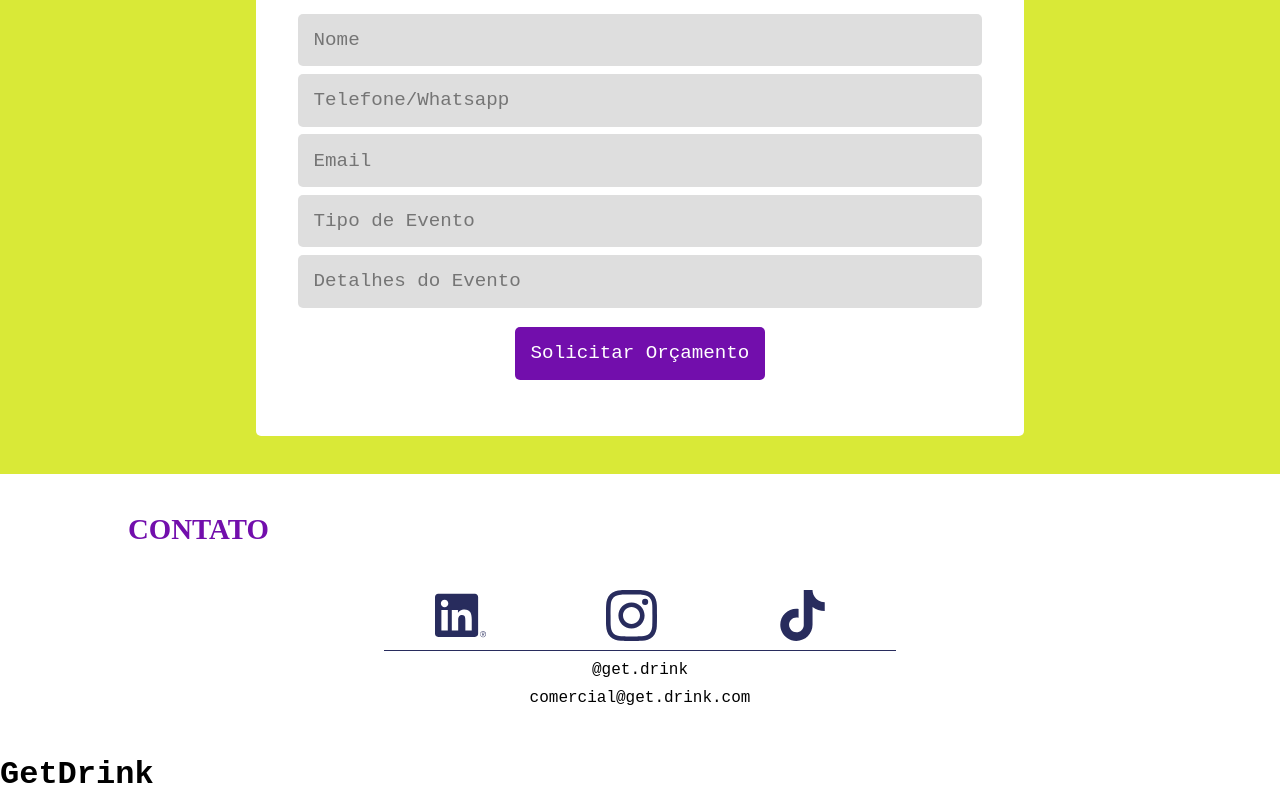
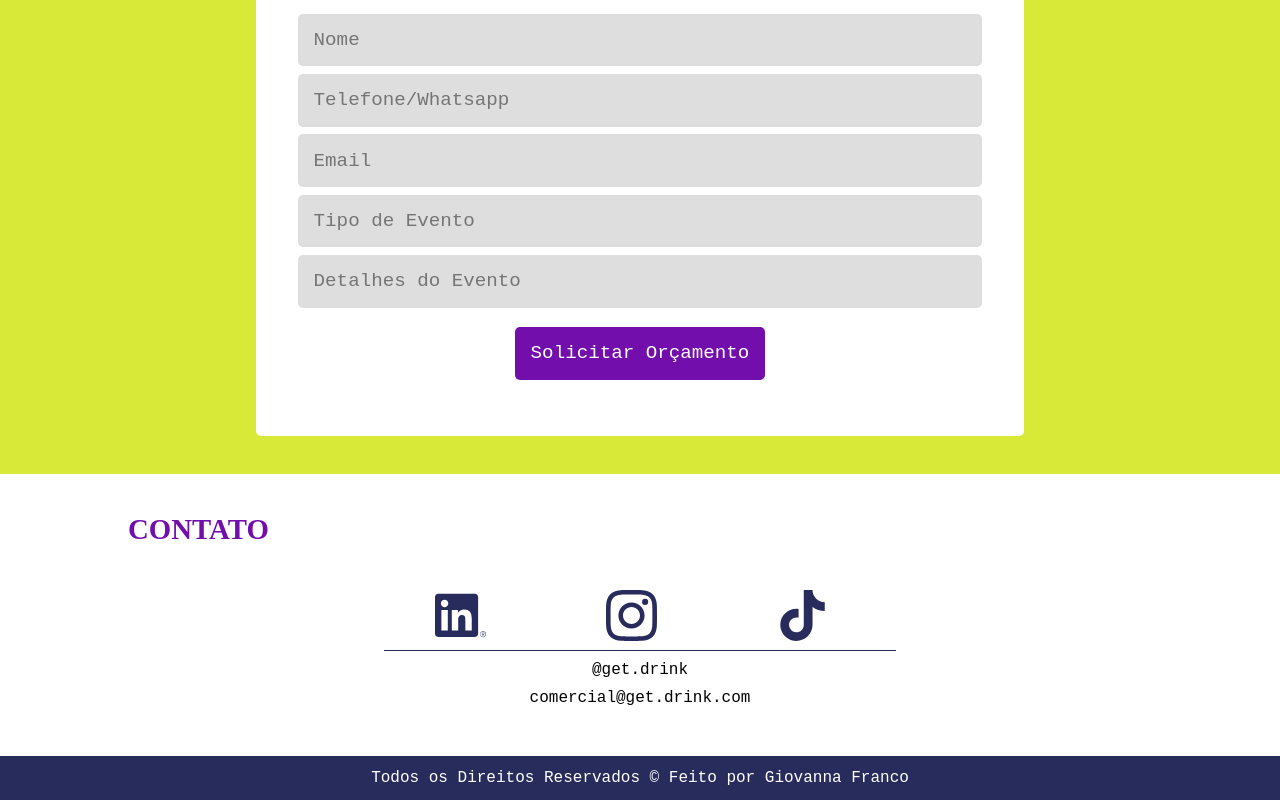
Before and after one commit to giovannafgaudino/GetDrink, a React (Vite) app in the folder GetDrink/: page / in a window 1280 px wide. Shown: the part 1493-2293 px from the top of the page. Built offline with nearby package versions, Linux system fonts and the light colour scheme.

Commit message:
add footer + style

```diff
--- a/GetDrink/src/Componentes/Footer.jsx
+++ b/GetDrink/src/Componentes/Footer.jsx
@@ -1,9 +1,12 @@
 function Footer(){
     return(
         <>
-            <div>
-                <h1>GetDrink</h1>
-            </div>
+            <footer>
+                <section>
+                    <p>Todos os Direitos Reservados ©
+                    <span> Feito por <a href="">Giovanna Franco</a></span></p>
+                </section>
+            </footer>
         </>
     )
 }
--- a/GetDrink/src/SCSS/style.css
+++ b/GetDrink/src/SCSS/style.css
@@ -275,4 +275,20 @@ header nav .name-brand .slogan {
   padding-bottom: 5%;
   width: 30%;
   cursor: pointer;
+}
+
+footer {
+  background-color: #282c5d;
+  padding-top: 1%;
+  padding-bottom: 1%;
+}
+footer section {
+  color: white;
+  width: 80%;
+  margin: 0 auto;
+  text-align: center;
+}
+footer a {
+  text-decoration: none;
+  color: white;
 }/*# sourceMappingURL=style.css.map */
--- a/GetDrink/src/SCSS/style.scss
+++ b/GetDrink/src/SCSS/style.scss
@@ -255,3 +255,17 @@ header {
     }
   }
 }
+footer{
+    background-color: $color-light-purple;
+    @include mixins.py(1%, 1%);
+    section{
+        color: $color-white;
+        width: 80%;
+        margin: 0 auto;
+        text-align: center;
+    }
+    a{
+        text-decoration: none;
+        color: $color-white;
+    }
+}
```
Also changed, not shown: 1 other file (tests, documents, lock files or other folders).
